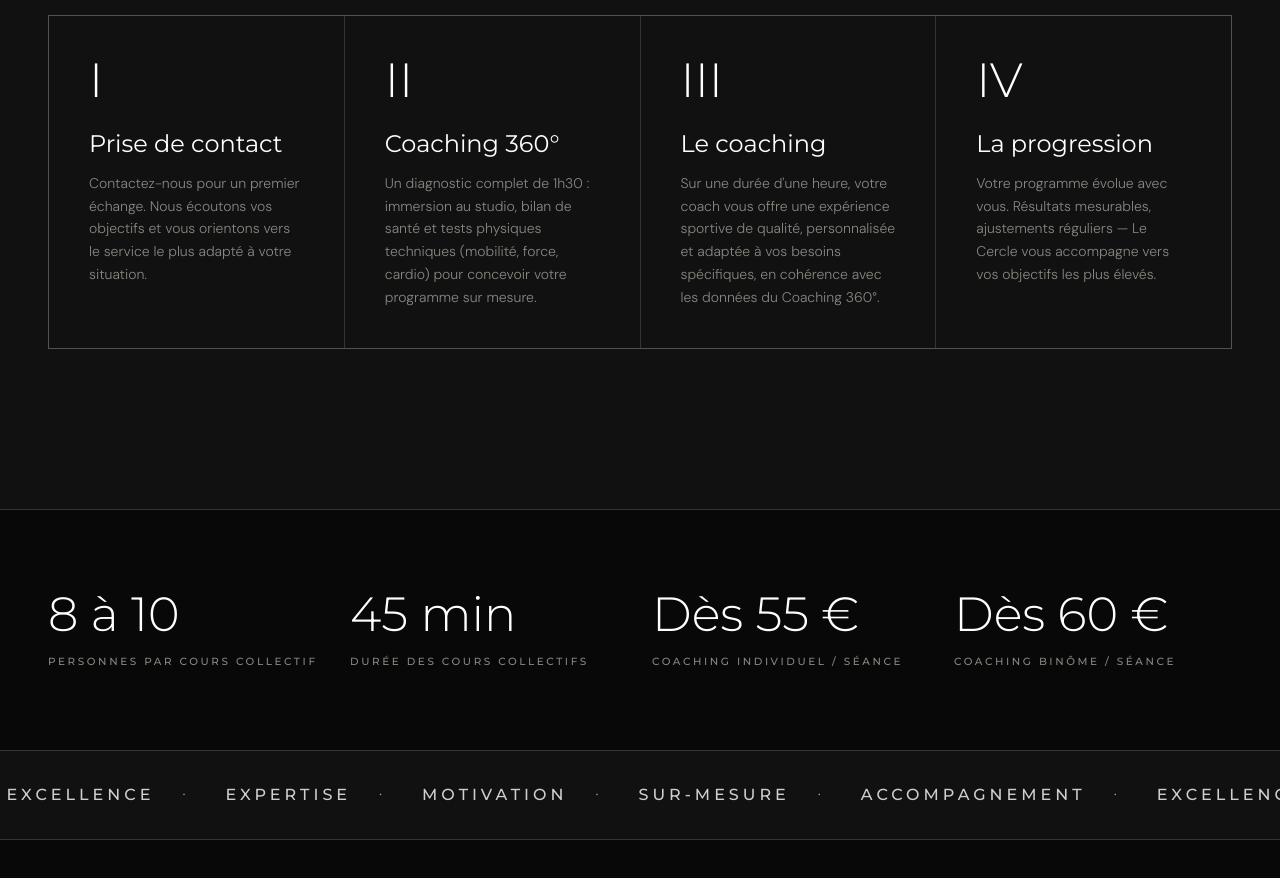
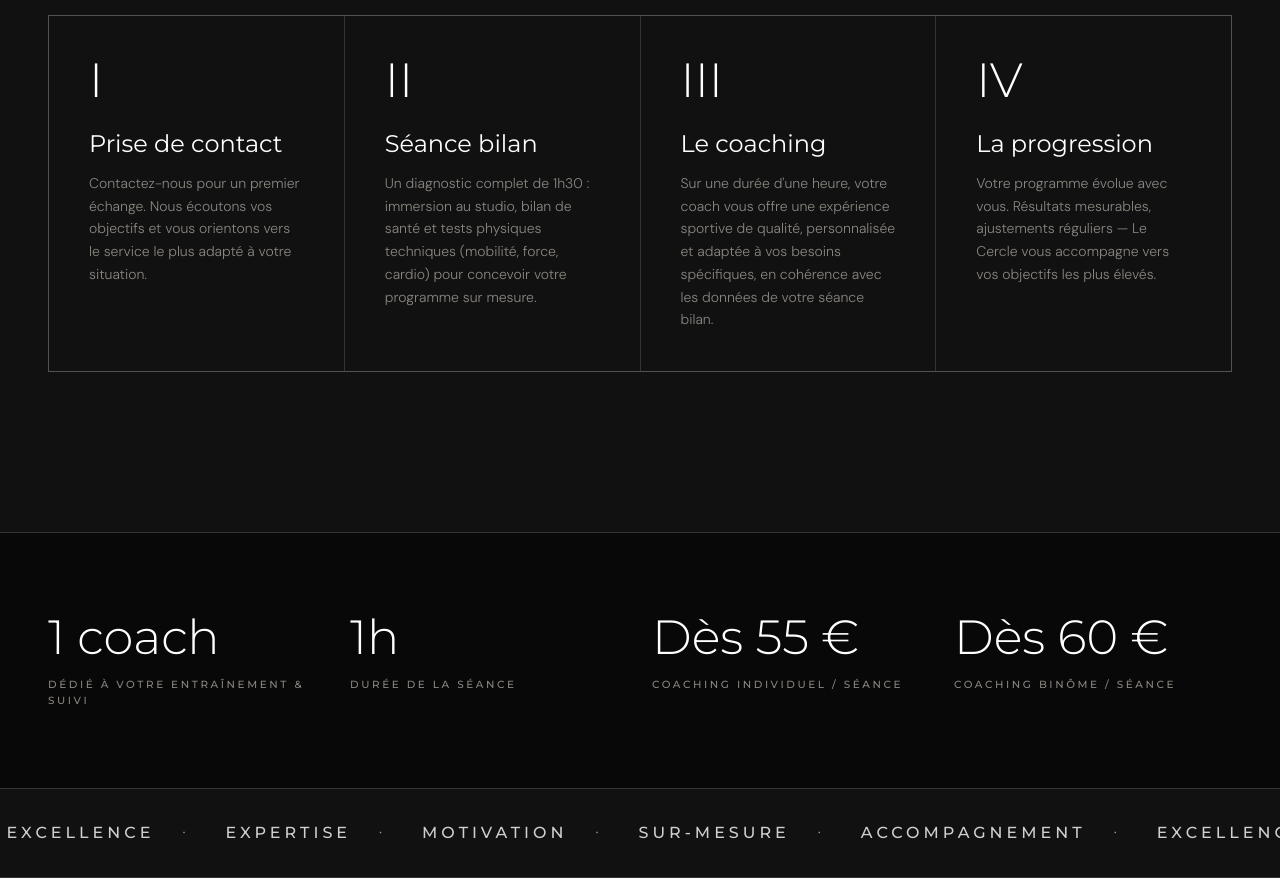
Before and after one commit to pinsaultmatteo-collab/le-cercle, a React (Vite) app: page /concept in a window 1280 px wide. Shown: the part 3260-4138 px from the top of the page. Built offline with nearby package versions, Linux system fonts and the light colour scheme.

Commit message:
fix(concept): rename Coaching 360 to Séance bilan, update stats

```diff
--- a/src/pages/Concept.jsx
+++ b/src/pages/Concept.jsx
@@ -41,13 +41,13 @@ const APPROACH = [
   },
   {
     step: 'II',
-    title: 'Coaching 360°',
+    title: 'Séance bilan',
     text: 'Un diagnostic complet de 1h30 : immersion au studio, bilan de santé et tests physiques techniques (mobilité, force, cardio) pour concevoir votre programme sur mesure.',
   },
   {
     step: 'III',
     title: 'Le coaching',
-    text: 'Sur une durée d\'une heure, votre coach vous offre une expérience sportive de qualité, personnalisée et adaptée à vos besoins spécifiques, en cohérence avec les données du Coaching 360°.',
+    text: 'Sur une durée d\'une heure, votre coach vous offre une expérience sportive de qualité, personnalisée et adaptée à vos besoins spécifiques, en cohérence avec les données de votre séance bilan.',
   },
   {
     step: 'IV',
@@ -197,8 +197,8 @@ export default function Concept() {
       {/* STATS */}
       <section className="mx-auto max-w-container px-6 py-16 md:px-12 md:py-20">
         <div className="grid grid-cols-2 gap-10 md:grid-cols-4 md:gap-6">
-          <StatCounter value={8} suffix=" à 10" label="Personnes par cours collectif" size="sm" />
-          <StatCounter value={45} suffix=" min" label="Durée des cours collectifs" size="sm" />
+          <StatCounter value={1} prefix="" suffix=" coach" label="Dédié à votre entraînement &amp; suivi" size="sm" />
+          <StatCounter value={1} prefix="" suffix="h" label="Durée de la séance" size="sm" />
           <StatCounter value={55} prefix="Dès " suffix=" €" label="Coaching individuel / séance" size="sm" />
           <StatCounter value={60} prefix="Dès " suffix=" €" label="Coaching binôme / séance" size="sm" />
         </div>
```
